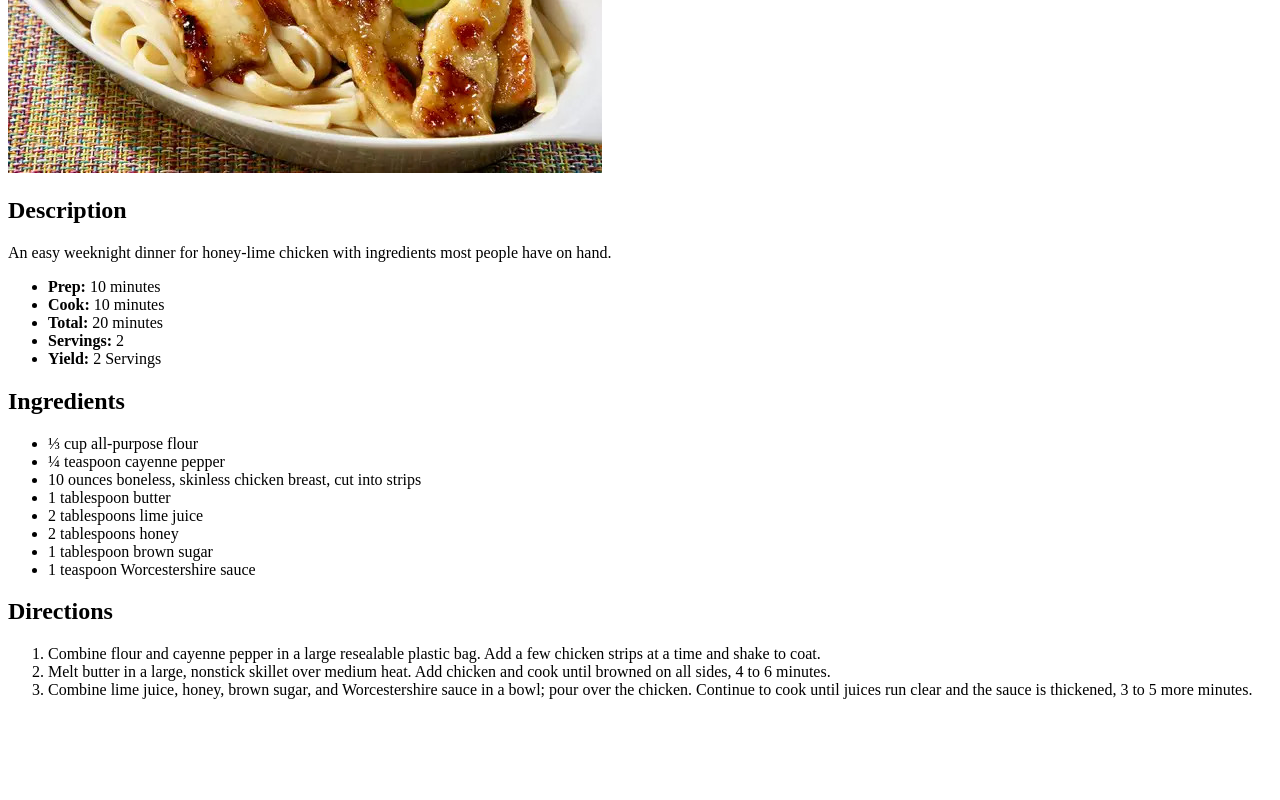
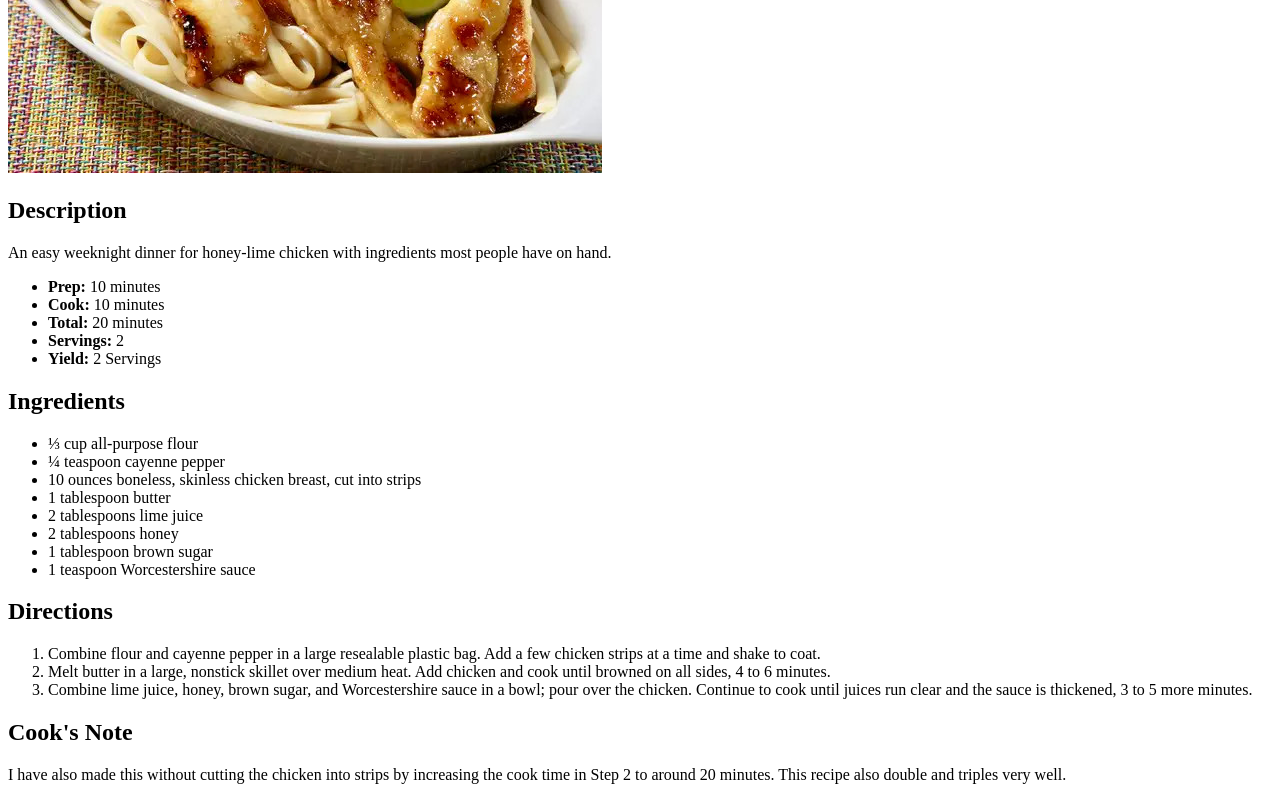
Before and after one commit to Derrick-51/odin-recipes, a plain HTML site: page recipes/lime-chicken.html in a window 1280 px wide. Shown: the part 373-1173 px from the top of the page. Before the commit the page ends 1088 px from the top, so only its background shows below. Drawn offline with Linux system fonts and the light colour scheme.

Commit message:
Add cook's note

```diff
--- a/recipes/lime-chicken.html
+++ b/recipes/lime-chicken.html
@@ -53,5 +53,8 @@
             <li>Combine lime juice, honey, brown sugar, and Worcestershire sauce in a bowl; pour over the chicken. Continue to cook until juices run clear and the sauce is thickened, 3 to 5 more minutes.</li>
         </ol>
 
+        <h2>Cook's Note</h2>
+        <p>I have also made this without cutting the chicken into strips by increasing the cook time in Step 2 to around 20 minutes. This recipe also double and triples very well.</p>
+
     </body>
 </html>
```
